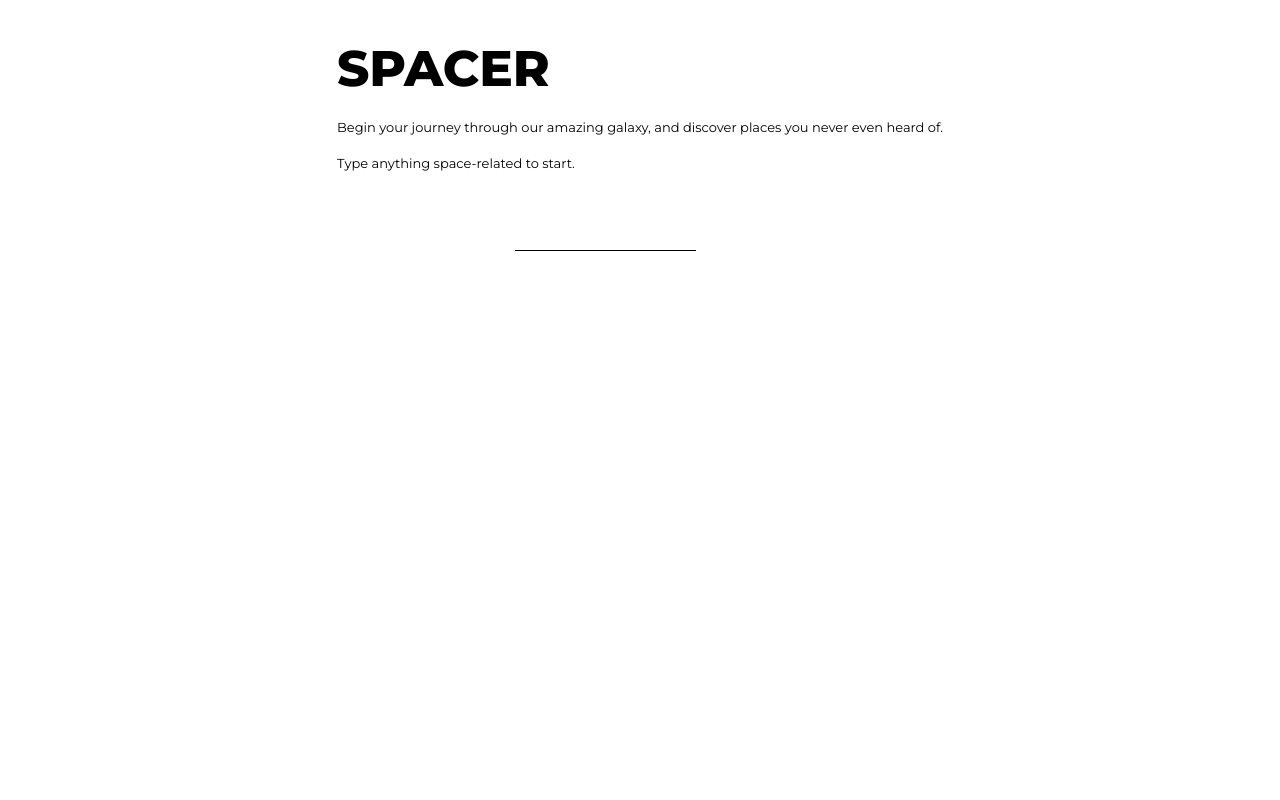
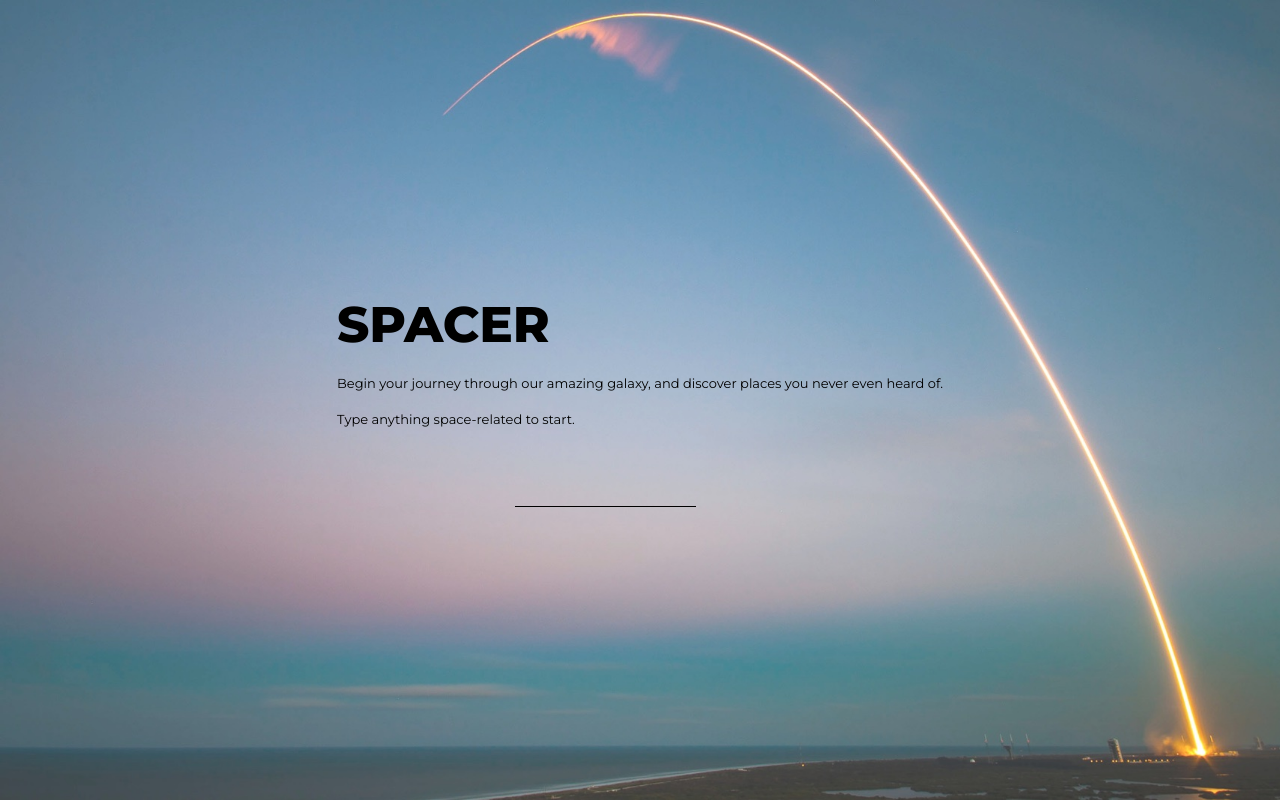
Before and after one commit to walletktac/hello_vue, a Vue app: page / in a window 1280 px wide. Built offline with nearby package versions, Linux system fonts and the light colour scheme.

Commit message:
add background and style

```diff
--- a/src/App.vue
+++ b/src/App.vue
@@ -12,5 +12,7 @@
 }
 body{
   font-family: Montserrat, sans-serif;
+  margin: 0;
+  padding: 0;
 }
 </style>
--- a/src/components/SearchInput.vue
+++ b/src/components/SearchInput.vue
@@ -31,6 +31,7 @@
       border: 0;
       border-bottom: 1px solid #000;
       outline: none;
+      background: none;
     }
 
 
--- a/src/views/Search.vue
+++ b/src/views/Search.vue
@@ -43,8 +43,13 @@
     display: flex;
     flex-direction: column;
     align-items: center;
+    justify-content: center;
     margin: 0;
     padding: 30px;
     width: 100%;
+    height: 100vh;
+    background-image: url('../assets/heroimage.jpg');
+    background-repeat: no-repeat;
+    background-size: cover;
   }
 </style>
```
